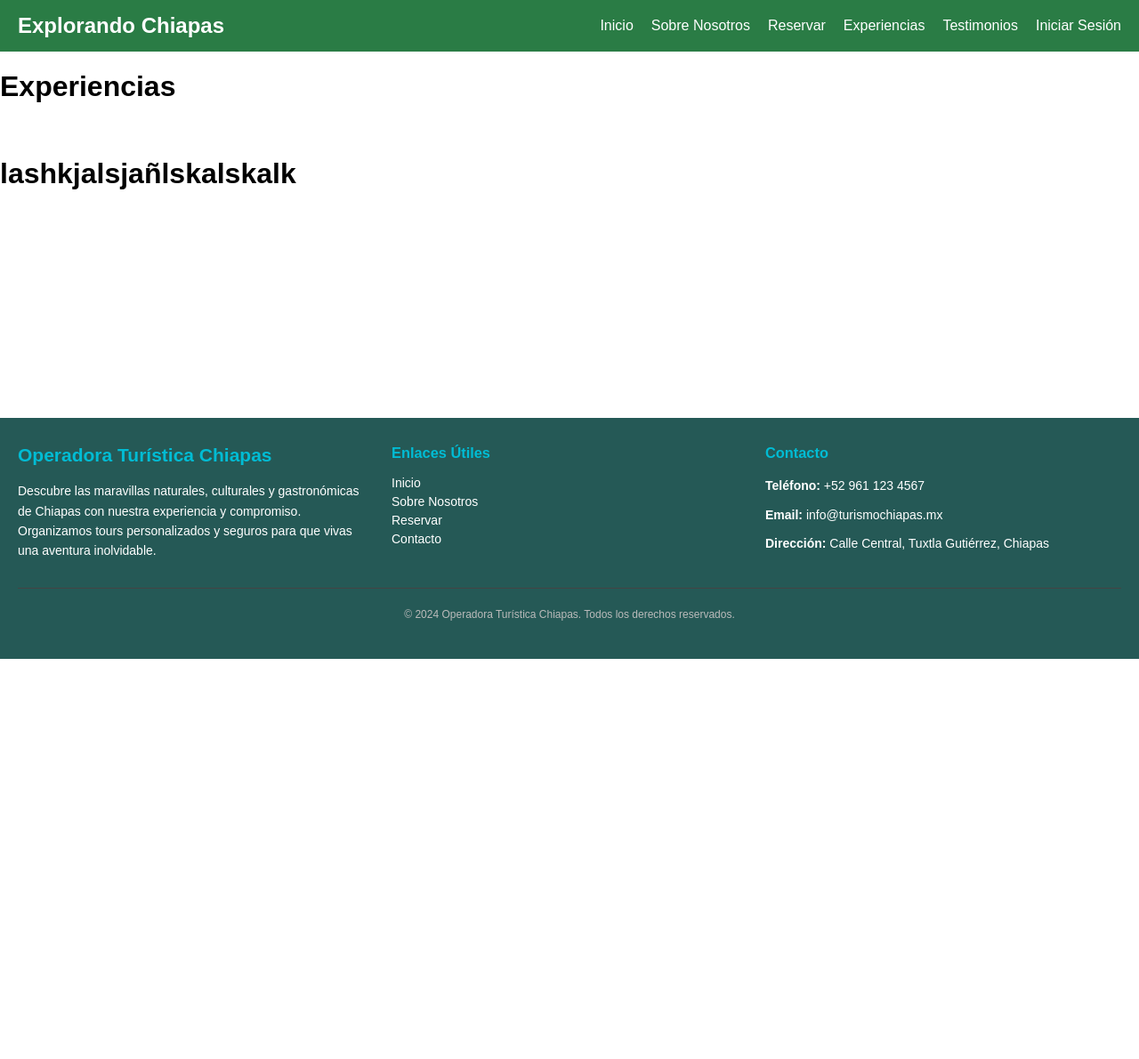
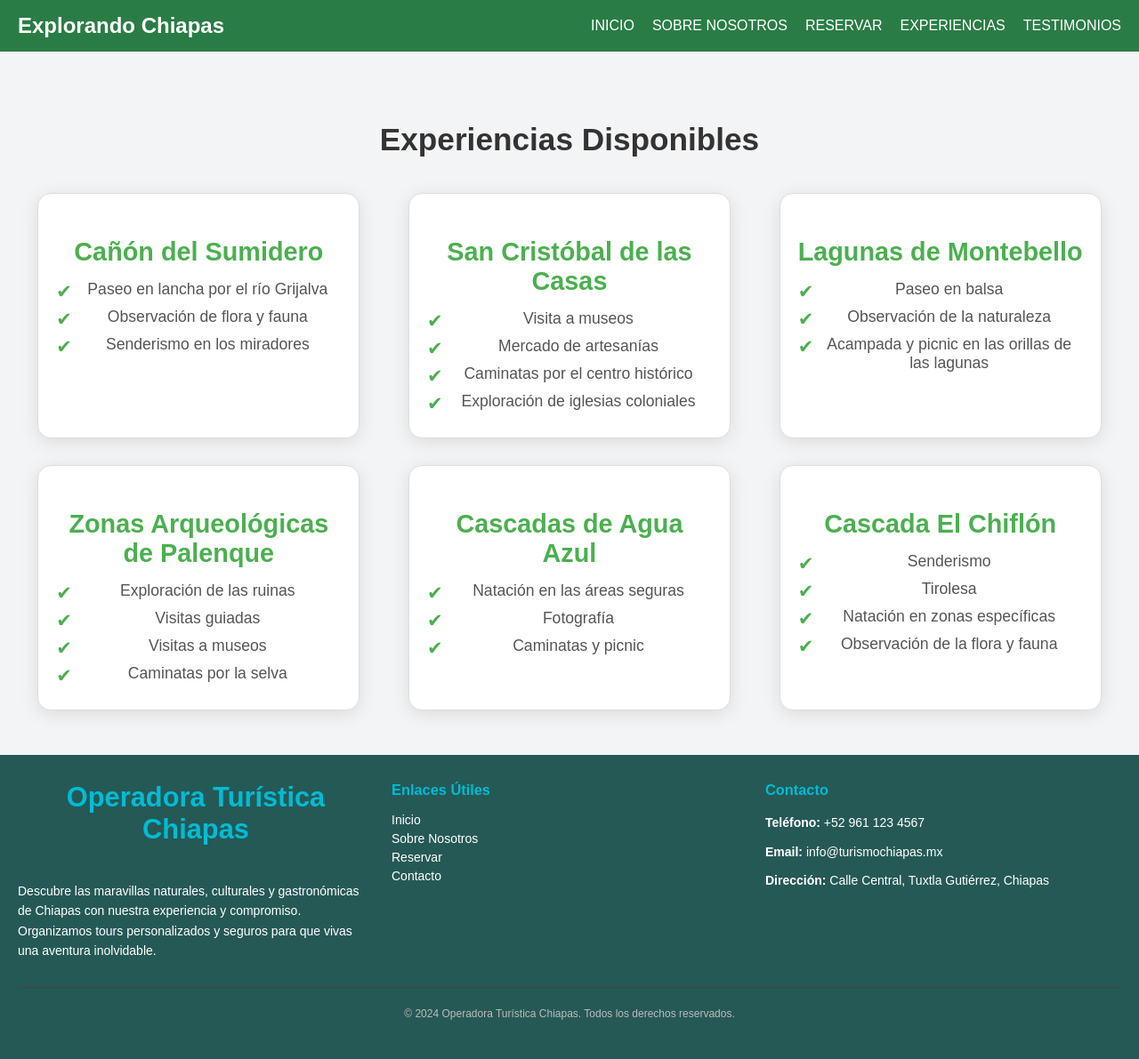
Before and after one commit to carlosdiaz0419/destinoturistico-1, a PHP site: page /destinoturistico/vista/Experiencias.php in a window 1280 px wide. Shown: the whole page at 89% size. Before the commit the page ends 741 px from the top, so only its background shows below. Run offline with PHP 8.4, Linux system fonts and the light colour scheme.

Commit message:
Testi-Exper

```diff
--- a/vista/Experiencias.php
+++ b/vista/Experiencias.php
@@ -1,17 +1,85 @@
 <?php include ("layout/header.php"); ?>
 
-<h1>Experiencias</h1><br>
-<h1>lashkjalsjañlskalskalk</h1>
-<br>
-<br>
-<br>
-<br>
-<br>
-<br>
-<br><br>
-<br>
-<br>
-<br>
-<br>
-<br>
+<!DOCTYPE html>
+<html lang="es">
+<head>
+    <meta charset="UTF-8">
+    <meta name="viewport" content="width=device-width, initial-scale=1.0">
+    <title>Turismo en Chiapas</title>
+    <link rel="stylesheet" href="styles.css">
+</head>
+<body>
+
+    <section>
+        <h2>Experiencias Disponibles</h2>
+
+        <div class="destinos">
+            <!-- Tarjeta Cañón del Sumidero -->
+            <div class="destino">
+                <h3>Cañón del Sumidero</h3>
+                <ul class="actividades">
+                    <li>Paseo en lancha por el río Grijalva</li>
+                    <li>Observación de flora y fauna</li>
+                    <li>Senderismo en los miradores</li>
+                </ul>
+            </div>
+
+            <!-- Tarjeta San Cristóbal de las Casas -->
+            <div class="destino">
+                <h3>San Cristóbal de las Casas</h3>
+                <ul class="actividades">
+                    <li>Visita a museos</li>
+                    <li>Mercado de artesanías</li>
+                    <li>Caminatas por el centro histórico</li>
+                    <li>Exploración de iglesias coloniales</li>
+                </ul>
+            </div>
+
+            <!-- Tarjeta Lagunas de Montebello -->
+            <div class="destino">
+                <h3>Lagunas de Montebello</h3>
+                <ul class="actividades">
+                    <li>Paseo en balsa</li>
+                    <li>Observación de la naturaleza</li>
+                    <li>Acampada y picnic en las orillas de las lagunas</li>
+                </ul>
+            </div>
+
+            <!-- Tarjeta Zonas Arqueológicas de Palenque -->
+            <div class="destino">
+                <h3>Zonas Arqueológicas de Palenque</h3>
+                <ul class="actividades">
+                    <li>Exploración de las ruinas</li>
+                    <li>Visitas guiadas</li>
+                    <li>Visitas a museos</li>
+                    <li>Caminatas por la selva</li>
+                </ul>
+            </div>
+
+            <!-- Tarjeta Cascadas de Agua Azul -->
+            <div class="destino">
+                <h3>Cascadas de Agua Azul</h3>
+                <ul class="actividades">
+                    <li>Natación en las áreas seguras</li>
+                    <li>Fotografía</li>
+                    <li>Caminatas y picnic</li>
+                </ul>
+            </div>
+
+            <!-- Tarjeta Cascada El Chiflón -->
+            <div class="destino">
+                <h3>Cascada El Chiflón</h3>
+                <ul class="actividades">
+                    <li>Senderismo</li>
+                    <li>Tirolesa</li>
+                    <li>Natación en zonas específicas</li>
+                    <li>Observación de la flora y fauna</li>
+                </ul>
+            </div>
+        </div>
+    </section>
+
+</body>
+</html>
+
 <?php require("layout/footer.php");?>
--- /dev/null
+++ b/vista/css/Experiencias.css
@@ -0,0 +1,108 @@
+/* Estilos generales */
+body {
+    font-family: 'Arial', sans-serif;
+    margin: 0;
+    padding: 0;
+    background-color: #f4f4f4;
+    color: #24c91c;
+}
+
+header h1 {
+    font-size: 2.2em;
+    font-weight: bold;
+    margin: 0;
+    color: #ffffff;
+}
+
+header p {
+    font-size: 1.1em;
+    color: #777;
+}
+
+/* Estilos para la sección de destinos */
+section {
+    padding: 50px 10px;
+}
+
+/* Título de la sección */
+h2 {
+    text-align: center;
+    font-size: 2.2em;
+    color: #333;
+    margin-bottom: 40px;
+}
+
+/* Diseño de los destinos (Grid) */
+.destinos {
+    display: grid;
+    grid-template-columns: repeat(3, 1fr);  /* 3 columnas */
+    gap: 30px;
+    justify-items: center;
+    padding: 0 20px;
+    grid-template-rows: auto auto; /* 2 filas */
+}
+
+/* Diseño de cada tarjeta de destino */
+.destino {
+    background-color: #fff;
+    border-radius: 15px;
+    box-shadow: 0 4px 20px rgba(0, 0, 0, 0.1);
+    padding: 20px;
+    width: 100%;
+    max-width: 320px;
+    text-align: center;
+    transition: transform 0.3s ease, box-shadow 0.3s ease;
+}
+
+.destino:hover {
+    transform: translateY(-8px);
+    box-shadow: 0 6px 25px rgba(0, 0, 0, 0.15);
+}
+
+.destino h3 {
+    font-size: 1.8em;
+    color: #4CAF50;
+    margin-bottom: 15px;
+    font-weight: bold;
+}
+
+.actividades {
+    list-style-type: none;
+    padding: 0;
+    margin: 0;
+    color: #555;
+}
+
+.actividades li {
+    font-size: 1.1em;
+    margin: 10px 0;
+    padding-left: 20px;
+    position: relative;
+}
+
+.actividades li::before {
+    content: "✔";
+    position: absolute;
+    left: 0;
+    color: #4CAF50;
+    font-size: 1.2em;
+}
+
+/* Estilos de respuesta para pantallas pequeñas */
+@media (max-width: 768px) {
+    .destino {
+        padding: 15px;
+    }
+
+    .destino h3 {
+        font-size: 1.6em;
+    }
+
+    .actividades li {
+        font-size: 1em;
+    }
+
+    .destinos {
+        grid-template-columns: 1fr 1fr; /* 2 columnas en pantallas pequeñas */
+    }
+}
--- /dev/null
+++ b/vista/css/Testimonios.css
@@ -0,0 +1,81 @@
+
+body {
+    font-family: Arial, sans-serif;
+    margin: 0;
+    padding: 0;
+    background-color: #f3f4f6;
+    color: #333;
+}
+
+.container {
+    max-width: 900px;
+    margin: 50px auto;
+    padding: 20px;
+}
+
+h1 {
+    text-align: center;
+    margin-bottom: 20px;
+    color: #444;
+}
+
+.experience {
+    background: #fff;
+    padding: 20px;
+    margin-bottom: 20px;
+    border-radius: 8px;
+    box-shadow: 0 4px 8px rgba(0, 0, 0, 0.1);
+    display: flex;
+    gap: 15px;
+}
+
+.experience img {
+    max-width: 200px;
+    border-radius: 8px;
+}
+
+.experience-details {
+    flex: 1;
+}
+
+.experience-details h2 {
+    margin: 0;
+    color: #007BFF;
+}
+
+.experience-details p {
+    margin: 10px 0;
+}
+
+.no-experiences {
+    text-align: center;
+    font-size: 1.2em;
+    color: #777;
+}
+
+.form-container {
+    max-width: 600px;
+    margin: 50px auto;
+    padding: 20px;
+    background: #fff;
+    border-radius: 8px;
+    box-shadow: 0 4px 8px rgba(0, 0, 0, 0.1);
+}
+
+form input, form textarea, form button {
+    width: 100%;
+    padding: 10px;
+    margin: 10px 0;
+    border-radius: 5px;
+    border: 1px solid #ccc;
+}
+
+form button {
+    background-color: #007BFF;
+    color: white;
+    cursor: pointer;
+}
+
+form button:hover {
+    background-color: #0056b3;
+}
--- a/vista/layout/header.php
+++ b/vista/layout/header.php
@@ -16,8 +16,9 @@ $isEmployee = $isAuthenticated && $_SESSION['tipo_usuario'] === 'empleado';
     <link rel="stylesheet" href="vista/css/paquetes.css">
     <link rel="stylesheet" href="vista/css/inicio.css">
     <link rel="stylesheet" href="vista/css/nosotros.css">
-    <link rel="stylesheet" href="Vista/css/detalleReserva.css">
-
+    <link rel="stylesheet" href="vista/css/detalleReserva.css">
+    <link rel="Stylesheet" href="vista/css/Experiencias.css">
+    <link rel="Stylesheet" href="vista/css/Testimonios.css">
 
 </head>
 <body>
@@ -27,19 +28,11 @@ $isEmployee = $isAuthenticated && $_SESSION['tipo_usuario'] === 'empleado';
         </div>
         <nav>
             <ul class="nav-menu">
-                <a href="index.php">Inicio</a>
-                <a href="index.php?i=mostrarNosotros">Sobre Nosotros</a>
-                <a href="index.php?p=mostrarPaquetes">Reservar</a>
-                <a href="index.php?i=mostrarExperiencias">Experiencias</a>
-                <a href="index.php?i=mostrarTestimonios">Testimonios</a>
-                    <?php if ($isEmployee): ?>
-                    <a href="index.php?d=editarBD">Editar</a>
-                    <?php endif; ?>
-                    <?php if ($isAuthenticated): ?>
-                        <a href="index.php?s=logout">Cerrar Sesión</a>
-                    <?php else: ?>
-                        <a href="index.php?s=mostrarSesion">Iniciar Sesión</a>
-                    <?php endif; ?>
+                <li><a href="index.php">Inicio</a></li>
+                <li><a href="index.php?i=mostrarNosotros">Sobre Nosotros</a></li>
+                <li><a href="index.php?p=mostrarPaquetes">Reservar</a></li>
+                <li><a href="index.php?i=mostrarExperiencias">Experiencias</a></li>
+                <li><a href="index.php?i=mostrarTestimonios">Testimonios</a></li>
             </ul>
         </nav>
     </header>
```
Also changed, not shown: vista/Testimonios.php (+44 -14 lines), vista/upload.php (added, +42 -0 lines).
